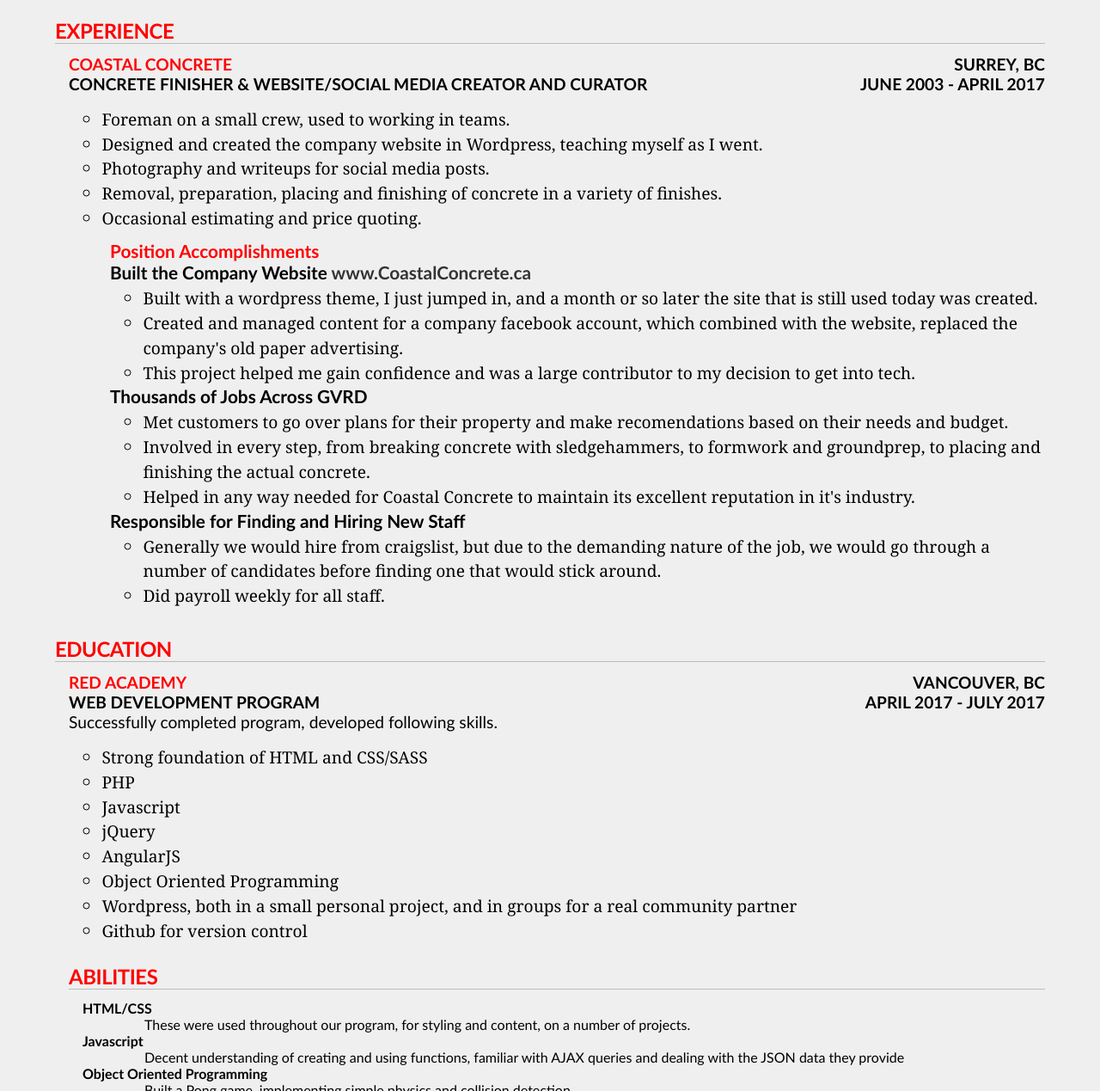
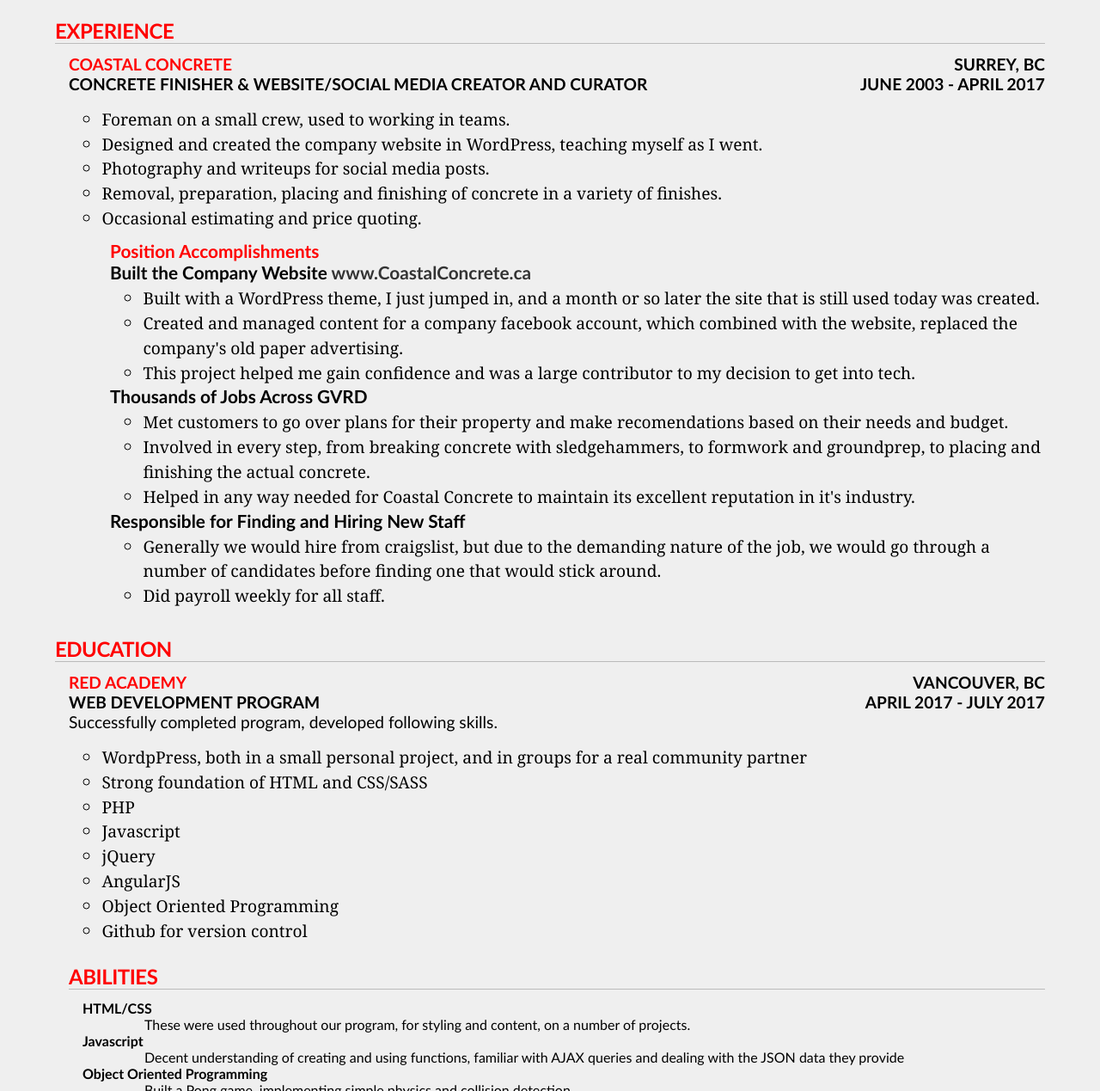
Before and after one commit to Coryjh85/Cory-Resume, a plain HTML site: page index.html in a window 1280 px wide. Shown: the part 316-1585 px from the top of the page at 86% size. Drawn offline with Linux system fonts and the light colour scheme.

Commit message:
proofread resume

```diff
--- a/index.html
+++ b/index.html
@@ -28,7 +28,7 @@
         <p><strong>Concrete Finisher & Website/social media creator and curator <em>June 2003 - April 2017</em></strong></p>
         <ul>
           <li>Foreman on a small crew, used to working in teams.</li>
-          <li>Designed and created the company website in Wordpress, teaching myself as I went.</li>
+          <li>Designed and created the company website in WordPress, teaching myself as I went.</li>
           <li>Photography and writeups for social media posts.</li>
           <li>Removal, preparation, placing and finishing of concrete in a variety of finishes.</li>
           <li>Occasional estimating and price quoting.</li>
@@ -37,7 +37,7 @@
           <h4>Position Accomplishments</h4>
           <h5>Built the Company Website <a href="http://www.coastalconcrete.ca">www.CoastalConcrete.ca</a></h5>
           <ul>
-              <li>Built with a wordpress theme, I just jumped in, and a month or so later the site that is still used today was created.</li>
+              <li>Built with a WordPress theme, I just jumped in, and a month or so later the site that is still used today was created.</li>
               <li>Created and managed content for a company facebook account, which combined with the website, replaced the company's old paper advertising.</li>
               <li>This project helped me gain confidence and was a large contributor to my decision to get into tech.</li>
           </ul>
@@ -63,13 +63,13 @@
         <p><strong>Web Development Program <em>April 2017 - July 2017</em></strong></p>
           <p>Successfully completed program, developed following skills.</p>
         <ul>
+          <li>WordpPress, both in a small personal project, and in groups for a real community partner</li>
           <li>Strong foundation of HTML and CSS/SASS</li>
           <li>PHP</li>
           <li>Javascript</li>
           <li>jQuery</li>
           <li>AngularJS</li>
           <li>Object Oriented Programming</li>
-          <li>Wordpress, both in a small personal project, and in groups for a real community partner</li>
           <li>Github for version control</li>
         </ul>
     <section id="skills">
```
